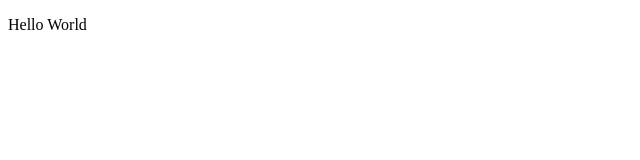
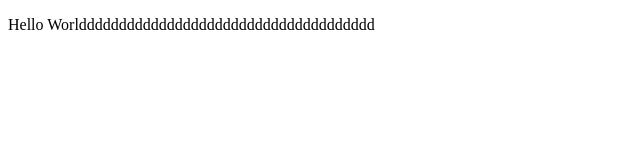
Before and after one commit to Suggestionbotmpw/Document-Creation, a plain HTML site: page index.html in a window 1280 px wide. Shown: the whole page, without its empty margins (0-640 px from the left). Drawn offline with Linux system fonts and the light colour scheme.

Commit message:
second changes

```diff
--- a/index.html
+++ b/index.html
@@ -6,6 +6,6 @@
     <title>Document</title>
 </head>
 <body>
-    <p>Hello World</p>
+    <p>Hello Worlddddddddddddddddddddddddddddddddddddd</p>
 </body>
 </html>
```
